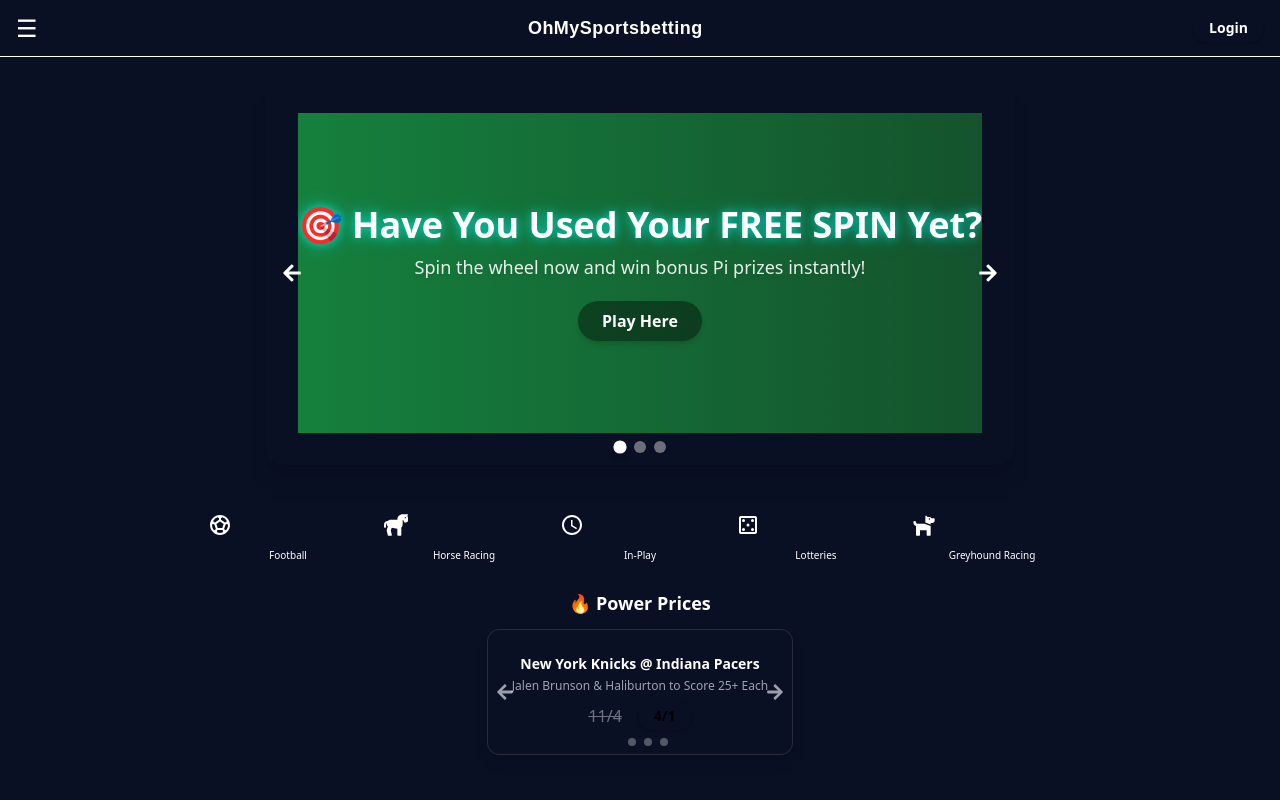
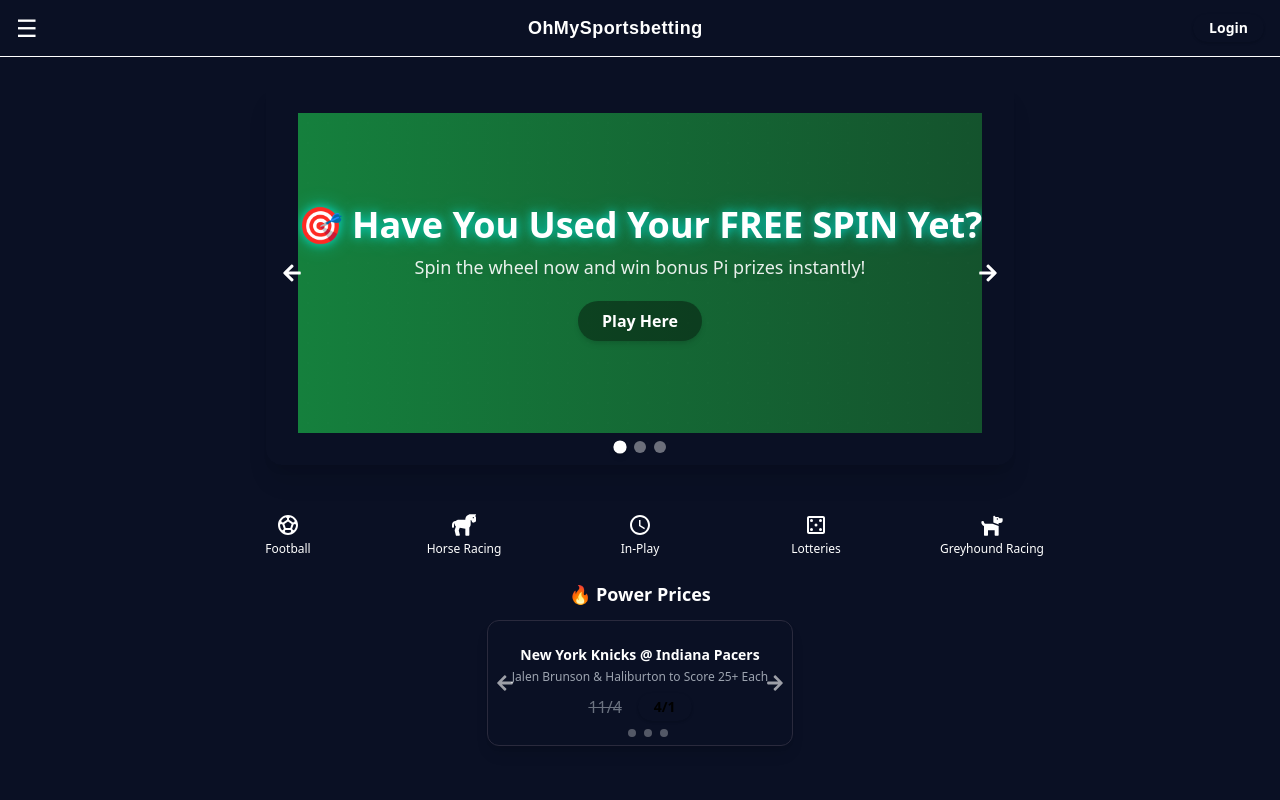
Before and after one commit to Darr-Eire/oh-my-sportsbetting, a Next.js app: page / in a window 1280 px wide. Shown: the top 800 px of the page. Built offline with nearby package versions, Linux system fonts and the light colour scheme.

Commit message:
Update SportsCarousel with swipeable 5-icon carousel and proper alignment

```diff
--- a/components/SportsCarousel.tsx
+++ b/components/SportsCarousel.tsx
@@ -29,30 +29,30 @@
   const settings = {
     dots: false,
     infinite: false,
-    speed: 300,
+    speed: 400,
     slidesToShow: 5,
     slidesToScroll: 1,
     arrows: false,
     swipeToSlide: true,
-    focusOnSelect: false,
     draggable: true,
+    touchThreshold: 10,
   };
 
   return (
     <div className="max-w-4xl mx-auto my-6 px-2">
       <Slider {...settings}>
         {sports.map(({ name, icon: Icon, slug }) => (
+          <div key={slug} className="flex justify-center">
             <Link
-            key={slug}
               href={`/sports/${slug}`}
-            className="flex flex-col items-center justify-center text-white hover:text-electricCyan cursor-pointer px-2"
-            style={{ minWidth: "0" }} // Let slick control width
+              className="flex flex-col items-center text-white hover:text-electricCyan cursor-pointer select-none"
             >
-            <Icon className="text-2xl mb-1 leading-none" />
-            <span className="text-[10px] text-center leading-tight select-none whitespace-nowrap">
+              <Icon className="text-2xl leading-none mb-1" />
+              <span className="text-xs text-center leading-tight whitespace-nowrap">
                 {name}
               </span>
             </Link>
+          </div>
         ))}
       </Slider>
     </div>
--- a/pages/index.tsx
+++ b/pages/index.tsx
@@ -16,8 +16,6 @@
   MdOutlineSportsMma,
   MdSportsEsports,
   MdOutlineSportsTennis,
-  MdOutlineSportsCricket,
-  MdOutlineSportsVolleyball,
   MdOutlineListAlt,
 } from "react-icons/md";
 import { FaHorse, FaDog } from "react-icons/fa";
@@ -32,9 +30,6 @@
   { name: "Basketball", icon: MdOutlineSportsBasketball, slug: "basketball" },
   { name: "UFC", icon: MdOutlineSportsMma, slug: "ufc" },
   { name: "eSports", icon: MdSportsEsports, slug: "esports" },
-  { name: "Table Tennis", icon: MdOutlineSportsTennis, slug: "table-tennis" },
-  { name: "Cricket", icon: MdOutlineSportsCricket, slug: "cricket" },
-  { name: "Volleyball", icon: MdOutlineSportsVolleyball, slug: "volleyball" },
   { name: "A–Z", icon: MdOutlineListAlt, slug: "all-sports" },
 ];
 
```
Lines whose indentation alone changed are shown as unchanged.
